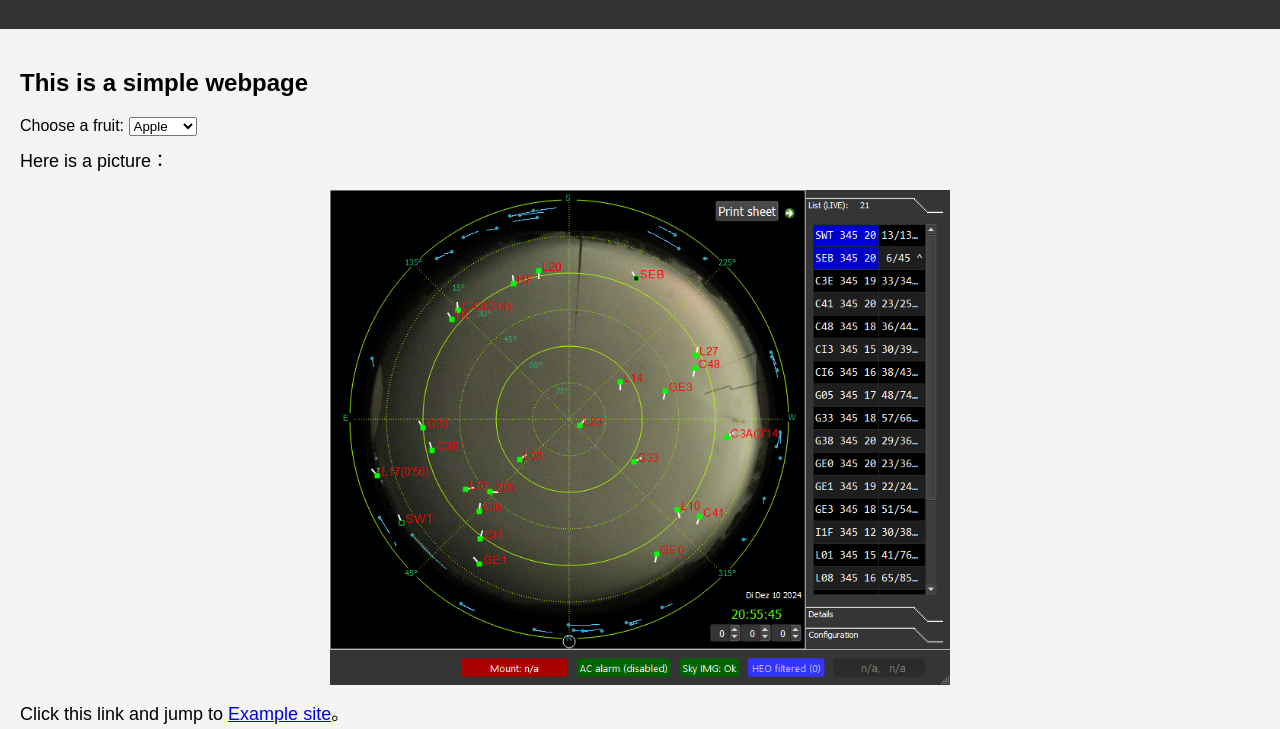
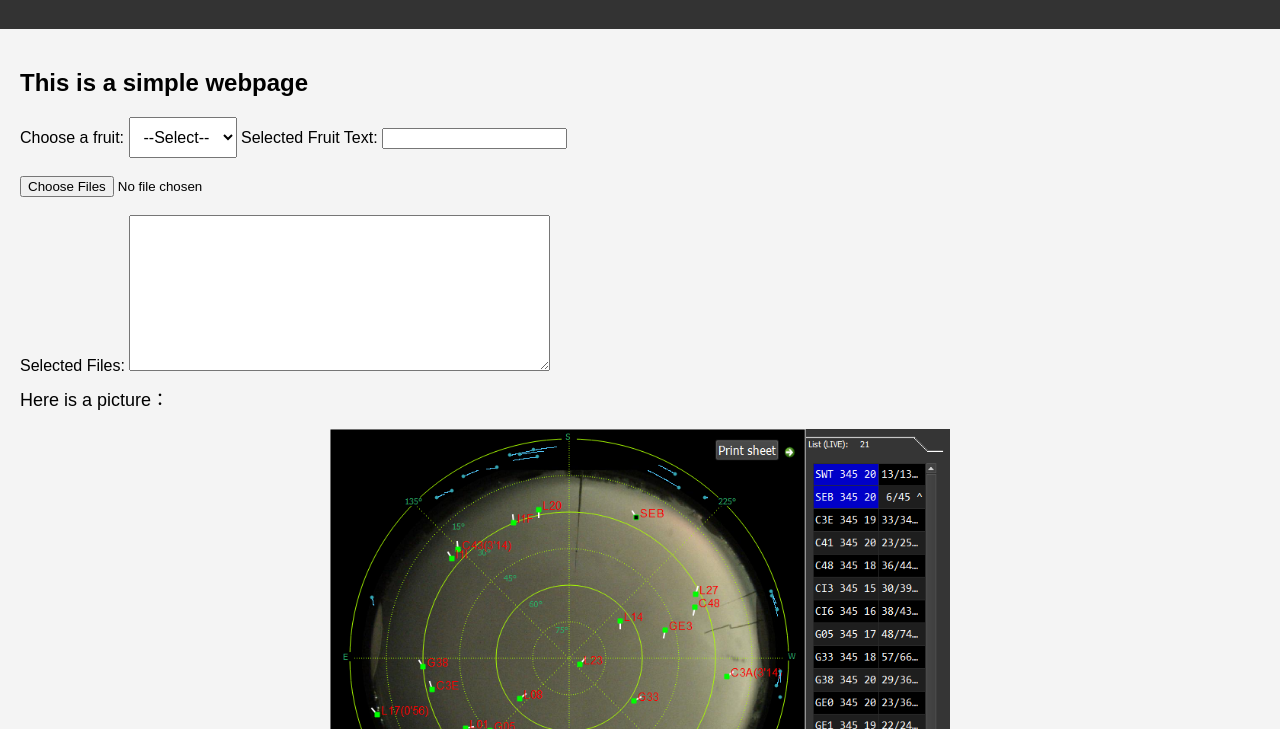
Before and after one commit to yangroot/WebPage, a plain HTML site: page index.html in a window 1280 px wide. Shown: the part 71-800 px from the top of the page. Drawn offline with Linux system fonts and the light colour scheme.

Commit message:
Update index.html

```diff
--- a/index.html
+++ b/index.html
@@ -1,5 +1,6 @@
 <!DOCTYPE html>
 <html lang="de">
+
 <head>
     <meta charset="UTF-8">
     <meta name="viewport" content="width=device-width, initial-scale=1.0">
@@ -11,15 +12,18 @@
             margin: 0;
             padding: 0;
         }
+
         header {
             background-color: #333;
             color: white;
             padding: 10px 0;
             text-align: center;
         }
+
         main {
             padding: 20px;
         }
+
         footer {
             background-color: #333;
             color: white;
@@ -29,21 +33,79 @@
             width: 100%;
             bottom: 0;
         }
+
         figure {
             margin: 0;
-            text-align: center; /* 使图片居中显示 */
+            text-align: center;
+            /* 使图片居中显示 */
         }
+
         img {
-            width: 50%;        /* 让图片适应容器 */
-            height: auto;       /* 保持图片比例 */
+            width: 50%;
+            /* 让图片适应容器 */
+            height: auto;
+            /* 保持图片比例 */
         }
+
         p {
-            font-size: 18px;    /* 设置文字大小 */
-            color: black;       /* 文字颜色 */
-            margin-top: 10px;    /* 设置图片与文字之间的间距 */
+            font-size: 18px;
+            /* 设置文字大小 */
+            color: black;
+            /* 文字颜色 */
+            margin-top: 10px;
+            /* 设置图片与文字之间的间距 */
+        }
+
+        .dropdown-container {
+            display: flex;
+            /* Use flexbox to align elements in a row */
+            gap: 20px;
+            /* Adds space between the dropdowns */
+        }
+
+        select {
+            padding: 10px;
+            font-size: 16px;
         }
     </style>
+
+    <script>
+        function updateTextBox() {
+            var dropdown = document.getElementById("fruit");
+            var textBox = document.getElementById("outputText");
+
+            // Get the selected option
+            var selectedValue = dropdown.value;
+
+            // Update the text box based on the selected value
+            if (selectedValue === "apple") {
+                textBox.value = "You selected Apple!";
+            } else if (selectedValue === "banana") {
+                textBox.value = "You selected Banana!";
+            } else if (selectedValue === "cherry") {
+                textBox.value = "You selected Cherry!";
+            } else {
+                textBox.value = ""; // Clear text box if no selection
+            }
+        }
+
+        function listFiles() {
+            var input = document.getElementById("fileInput");
+            var output = document.getElementById("fileList");
+            var fileNames = [];
+
+            // Loop through the files and collect their names
+            for (var i = 0; i < input.files.length; i++) {
+                fileNames.push(input.files[i].name);
+            }
+
+            // Display the file names in the text box
+            output.value = fileNames.join("\n");
+        }
+
+    </script>
 </head>
+
 <body>
     <header>
         <h1>Welcome to my first webpage</h1>
@@ -51,16 +113,22 @@
     <main>
         <h2>This is a simple webpage</h2>
 
-        <form>
-            <label for="fruits">Choose a fruit:</label>
-            <select id="fruits" name="fruits">
-                <option value="apple">Apple</option>
-                <option value="banana">Banana</option>
-                <option value="cherry">Cherry</option>
-                <option value="orange">Orange</option>
-                <option value="grape">Grape</option>
-            </select>
-        </form>
+        <label for="fruit">Choose a fruit:</label>
+        <select id="fruit" name="fruit" onchange="updateTextBox()">
+            <option value="">--Select--</option>
+            <option value="apple">Apple</option>
+            <option value="banana">Banana</option>
+            <option value="cherry">Cherry</option>
+        </select>
+        <label for="outputText">Selected Fruit Text:</label>
+        <input type="text" id="outputText" readonly>
+
+        <br><br>
+        <input type="file" id="fileInput" multiple onchange="listFiles()">
+        <br><br>
+        <label for="fileList">Selected Files:</label>
+        <textarea id="fileList" readonly rows="10" cols="50"></textarea>
+
 
         <p>Here is a picture：</p>
         <figure>
@@ -73,4 +141,5 @@
         <p>&copy;2024 My First Webpage</p>
     </footer>
 </body>
+
 </html>
```
